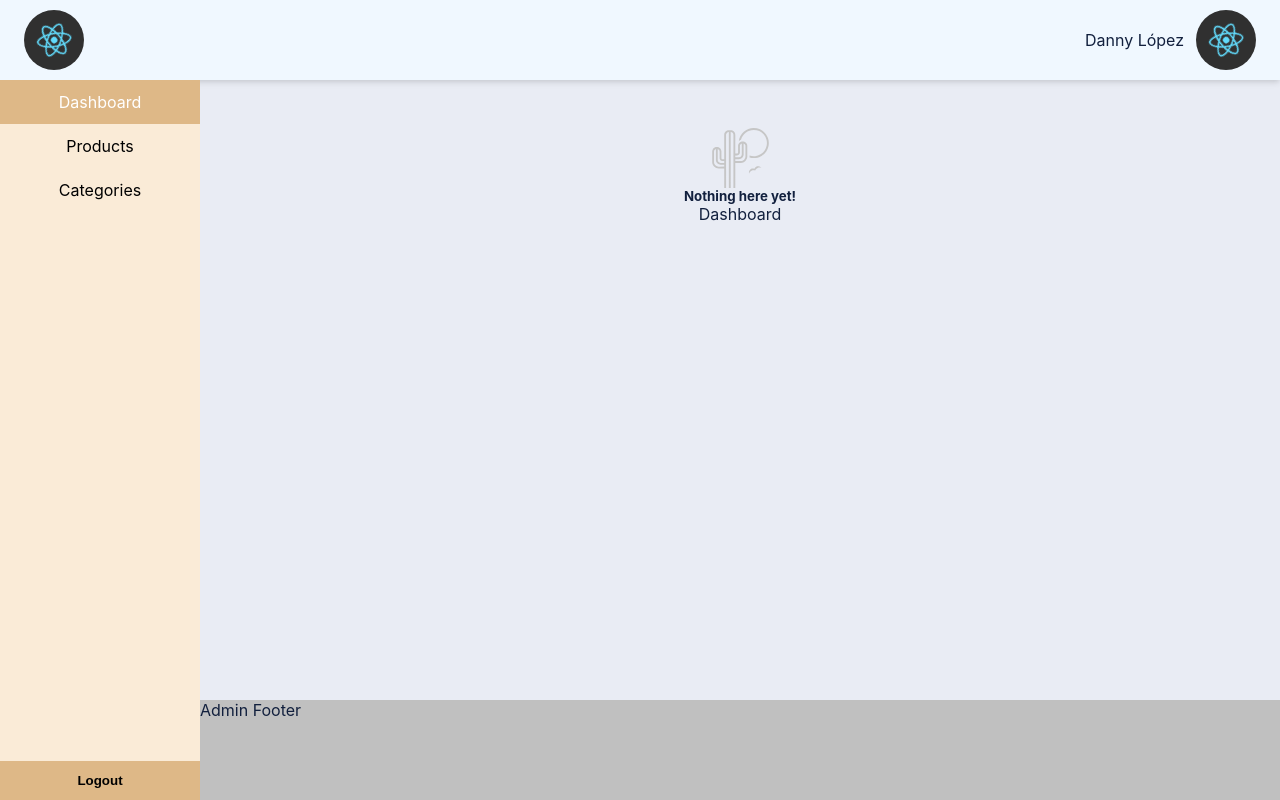
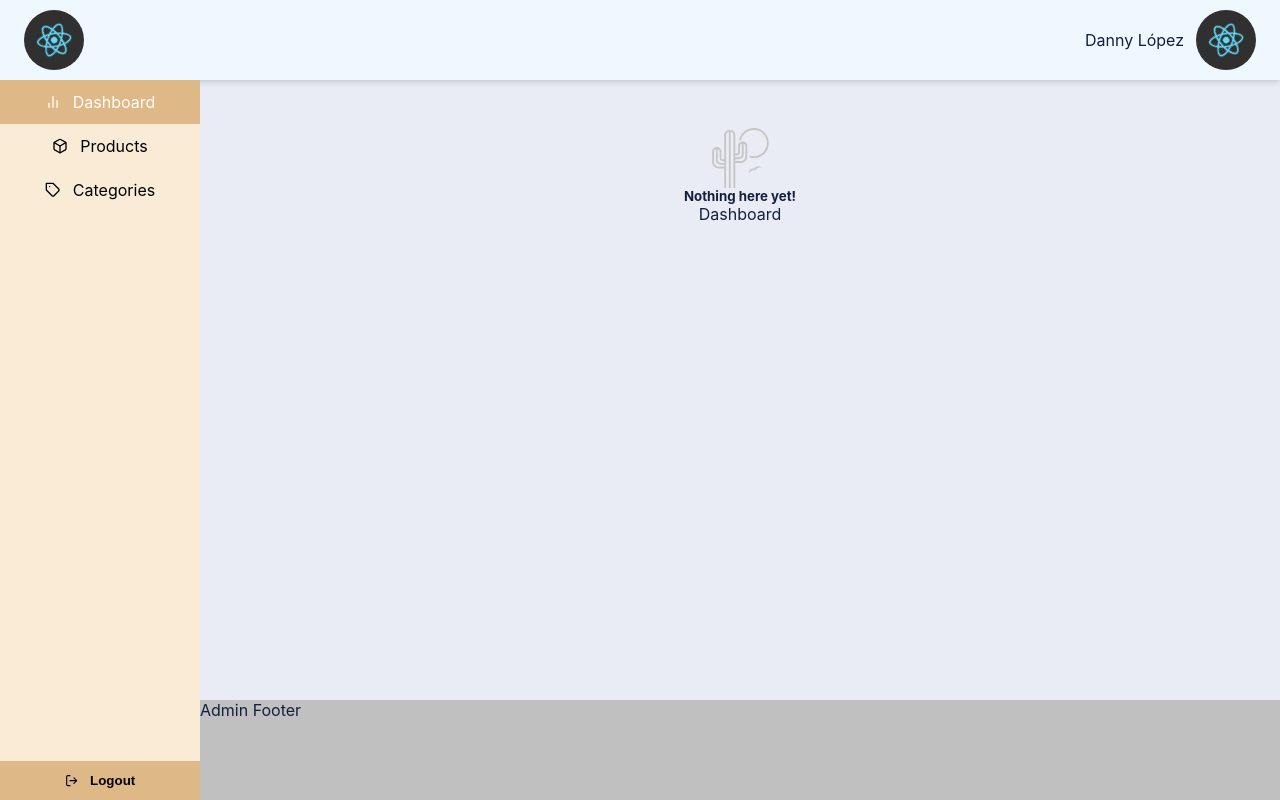
Before and after one commit to DlopezS98/react-isi-webappcrud, a React (Create React App) app: page /login in a window 1280 px wide. Both pictures are taken after a click on the button "Login". Built offline with nearby package versions, Linux system fonts and the light colour scheme.

Commit message:
feat: enhance admin layout with icons and improve sidebar link styling

```diff
--- a/src/admin/admin.css
+++ b/src/admin/admin.css
@@ -80,8 +80,11 @@
 .admin-sidebar ul li a {
 	text-decoration: none;
 	padding: 12px;
-	text-align: center;
 	color: #000;
+	display: flex;
+	justify-content: center;
+	align-items: center;
+	gap: 12px;
 }
 
 .admin-sidebar ul li a.active {
@@ -101,6 +104,10 @@
 	background-color: burlywood;
 	font-weight: 600;
 	cursor: pointer;
+	display: flex;
+	gap: 12px;
+	justify-content: center;
+	align-items: center;
 }
 
 .admin-sidebar .logout-container button:hover {
--- a/src/admin/layout.tsx
+++ b/src/admin/layout.tsx
@@ -1,6 +1,10 @@
 import { Link, Outlet } from 'react-router';
 import logo from '../logo.svg';
 import { useAuth } from '../context/auth.context';
+import { FiBarChart2 } from 'react-icons/fi';
+import { FiBox } from 'react-icons/fi';
+import { FiTag } from 'react-icons/fi';
+import { FiLogOut } from 'react-icons/fi';
 
 export interface AdminLayoutProps {}
 
@@ -27,23 +31,23 @@ const AdminLayout: React.FC<AdminLayoutProps> = (props) => {
         <ul>
           <li>
             <Link to='/admin/dashboard' className={getIsActive('/admin/dashboard') || getIsActive('/admin')}>
-              Dashboard
+              <FiBarChart2 /> Dashboard
             </Link>
           </li>
           <li>
             <Link to='/admin/products' className={getIsActive('/admin/products')}>
-              Products
+              <FiBox /> Products
             </Link>
           </li>
           <li>
             <Link to='/admin/categories' className={getIsActive('/admin/categories')}>
-              Categories
+              <FiTag /> Categories
             </Link>
           </li>
         </ul>
         <div className='logout-container'>
           <button onClick={() => auth.logout()} type='button'>
-            Logout
+            <FiLogOut /> Logout
           </button>
         </div>
       </aside>
```
